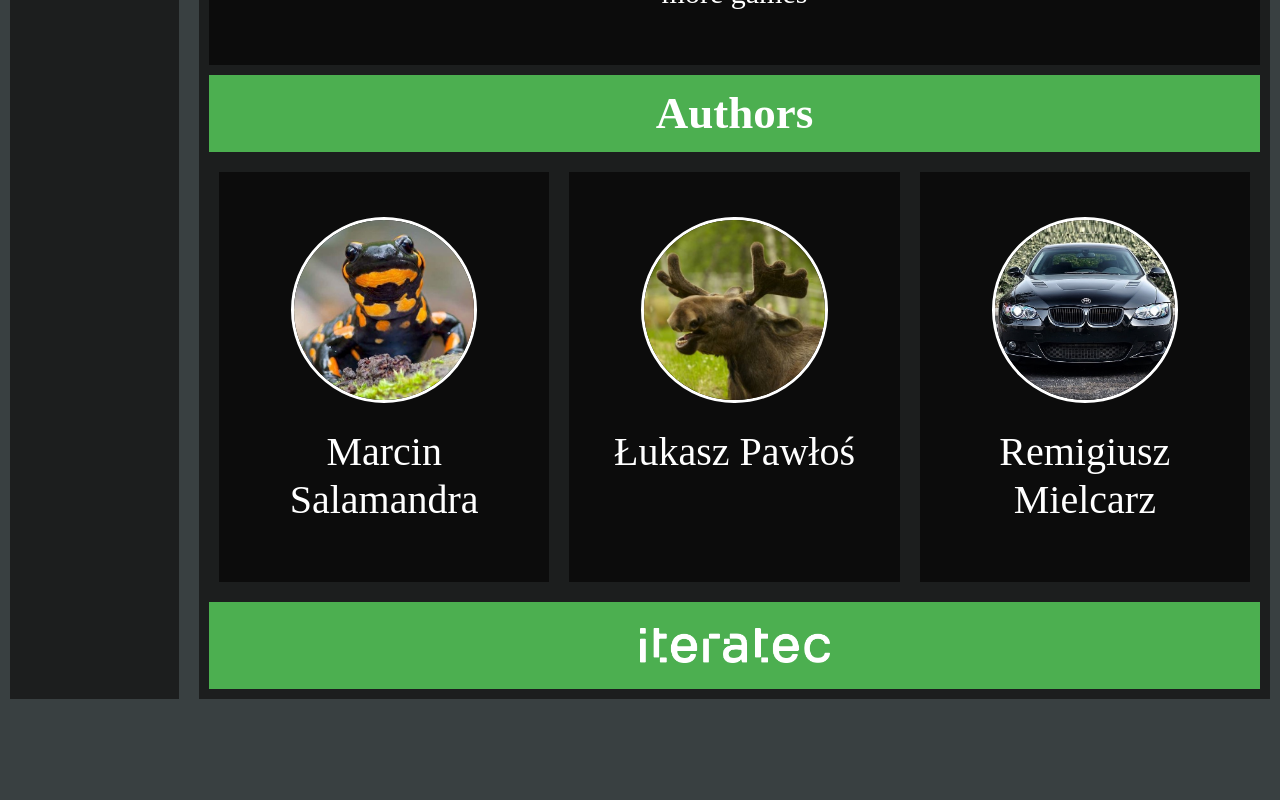
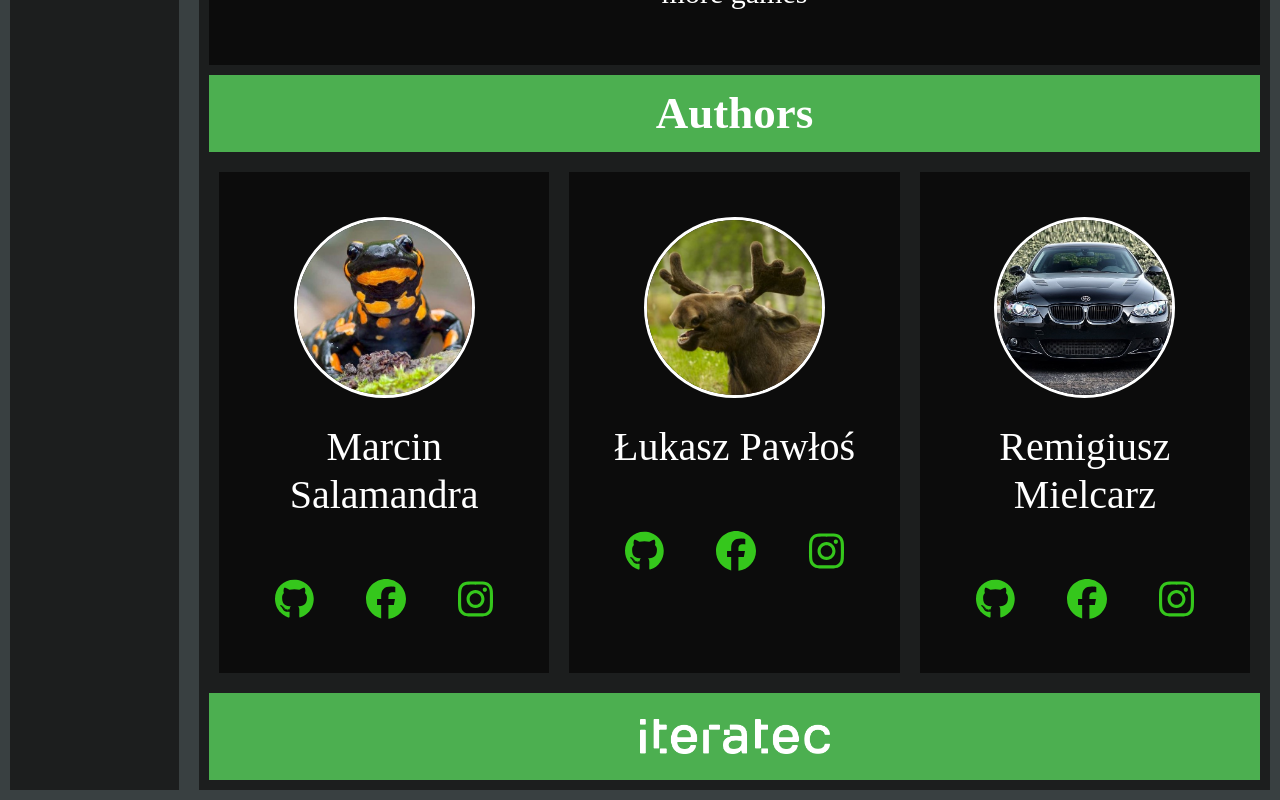
Before and after one commit to artProjects2019/ProjectAR, a Vue app in the folder frontend/: page / in a window 1280 px wide. Shown: the part 913-1713 px from the top of the page. Before the commit the page ends 1622 px from the top, so only its background shows below. Built offline with nearby package versions, Linux system fonts and the light colour scheme.

Commit message:
Updating main page - social media links

```diff
--- a/frontend/package.json
+++ b/frontend/package.json
@@ -9,6 +9,7 @@
   },
   "dependencies": {
     "@fortawesome/fontawesome-svg-core": "^6.1.1",
+    "@fortawesome/free-brands-svg-icons": "^6.1.1",
     "@fortawesome/free-solid-svg-icons": "^6.1.1",
     "@fortawesome/vue-fontawesome": "^3.0.0-5",
     "axios": "^0.26.1",
--- a/frontend/public/style.css
+++ b/frontend/public/style.css
@@ -105,13 +105,18 @@ body {
 }
 
 .person_img{
-    width: 175px;
+    width: 175px !important;
     border-radius: 100%;
     border: 3px solid white;
 }
 
 .personPhoto{
     padding: 15px;
+}
+
+.brands{
+    display: flex;
+    justify-content: space-around;
 }
 
 .bar{
--- a/frontend/src/components/Home.vue
+++ b/frontend/src/components/Home.vue
@@ -63,6 +63,23 @@
 
           <h1>Marcin Salamandra</h1>
           <br>
+          <div class="brands">
+            <div>
+              <a href="https://github.com/salamaan">
+                <h1><font-awesome-icon :icon="{ prefix: 'fab', iconName: 'github' }" /></h1>
+              </a>
+            </div>
+            <div>
+              <a href="https://www.facebook.com/marcin.salamandra">
+                <h1><font-awesome-icon :icon="{ prefix: 'fab', iconName: 'facebook' }" /></h1>
+              </a>
+            </div>
+            <div>
+              <a href="https://www.instagram.com/salaman914/">
+                <h1><font-awesome-icon :icon="{ prefix: 'fab', iconName: 'instagram' }" /></h1>
+              </a>
+            </div>
+          </div>
         </div>
 
         <div class="person">
@@ -71,6 +88,23 @@
           </div>
           <h1>Łukasz Pawłoś</h1>
           <br>
+          <div class="brands">
+            <div>
+              <a href="https://github.com/lukasz-pawlos">
+                <h1><font-awesome-icon :icon="{ prefix: 'fab', iconName: 'github' }" /></h1>
+              </a>
+            </div>
+            <div>
+              <a href="https://www.facebook.com/profile.php?id=100007344810188">
+                <h1><font-awesome-icon :icon="{ prefix: 'fab', iconName: 'facebook' }" /></h1>
+              </a>
+            </div>
+            <div>
+              <a href="https://www.instagram.com/losiek23/">
+                <h1><font-awesome-icon :icon="{ prefix: 'fab', iconName: 'instagram' }" /></h1>
+              </a>
+            </div>
+          </div>
         </div>
 
         <div class="person">
@@ -79,6 +113,23 @@
           </div>
           <h1>Remigiusz Mielcarz</h1>
           <br>
+          <div class="brands">
+            <div>
+              <a href="https://github.com/RemigiuszMielcarz">
+                <h1><font-awesome-icon :icon="{ prefix: 'fab', iconName: 'github' }" /></h1>
+              </a>
+            </div>
+            <div>
+              <a href="https://www.facebook.com/rimonelo">
+                <h1><font-awesome-icon :icon="{ prefix: 'fab', iconName: 'facebook' }" /></h1>
+              </a>
+            </div>
+            <div>
+              <a href="https://www.instagram.com/remy00_/">
+                <h1><font-awesome-icon :icon="{ prefix: 'fab', iconName: 'instagram' }" /></h1>
+              </a>
+            </div>
+          </div>
         </div>
       </div>
 
--- a/frontend/src/components/Users.vue
+++ b/frontend/src/components/Users.vue
@@ -19,10 +19,15 @@
                 <button @submit="handleAdd" class="add">
                   <font-awesome-icon icon="plus" /> Add to friends
                 </button>
-
                 <div v-if="message" class="alert" :class="successful ? 'alert-success' : 'alert-danger'">
                   {{ message }}
                 </div>
+              </div>
+
+              <div v-if="(USER.username === logged.username)">
+                <button class="add" @click="$router.push('./account')">
+                  My account
+                </button>
               </div>
 
               <div v-if="friends" class="add">
--- a/frontend/src/plugins/font-awesome.js
+++ b/frontend/src/plugins/font-awesome.js
@@ -10,5 +10,11 @@ import {
     faSignOut,
     faPlus,
 } from "@fortawesome/free-solid-svg-icons";
-library.add(faHome, faUser, faUserPlus, faSignInAlt, faSignOutAlt, faRankingStar,faSignOut,faPlus);
+import {
+    faFacebook,
+    faInstagram,
+    faGithub,
+} from '@fortawesome/free-brands-svg-icons'
+
+library.add(faHome, faUser, faUserPlus, faSignInAlt, faSignOutAlt, faRankingStar,faSignOut,faPlus,faFacebook, faInstagram,faGithub);
 export { FontAwesomeIcon };
```
Also changed, not shown: 1 other file (tests, documents, lock files or other folders).
